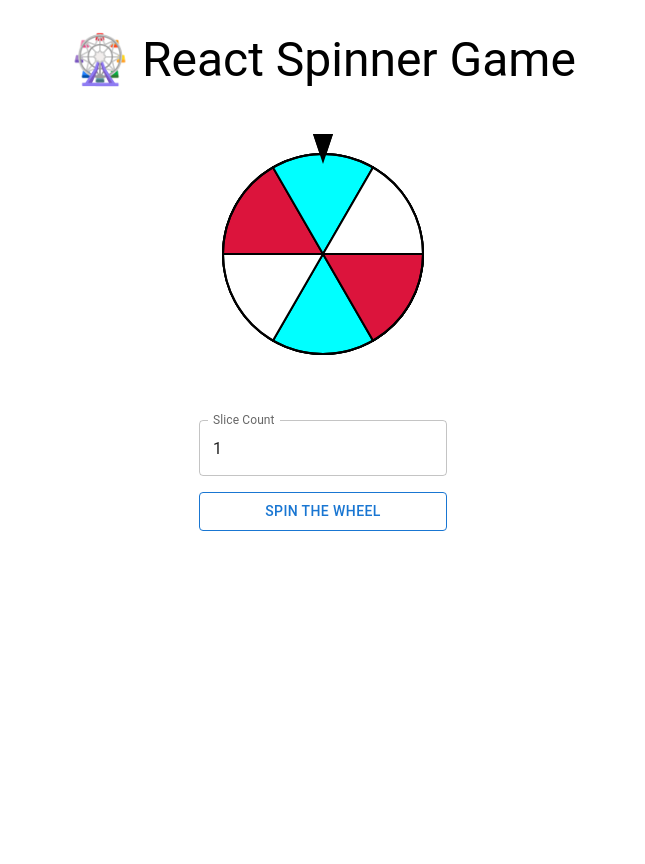
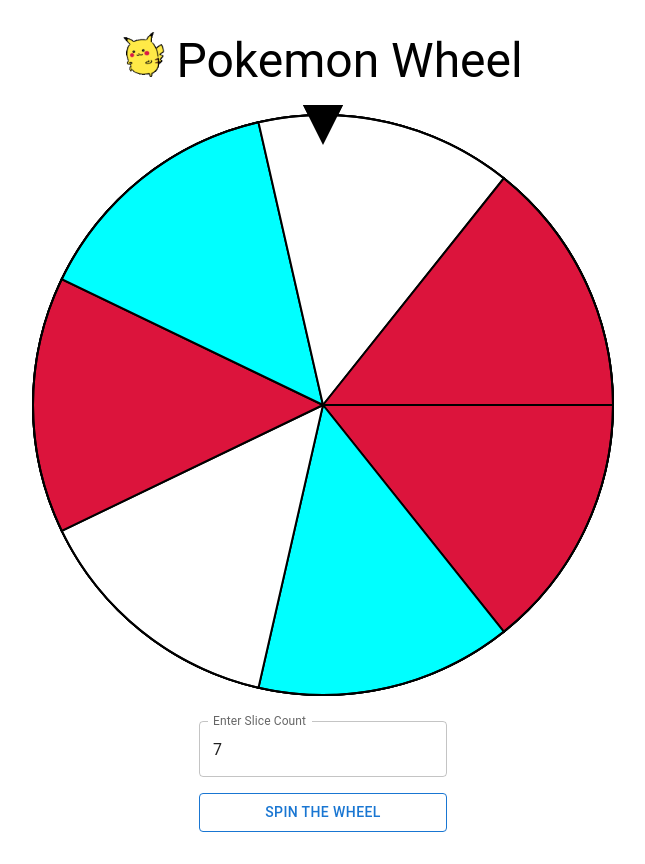
Before and after one commit to KeviCole/Pokemon-Wheel, a React (Create React App) app: page / in a window 1280 px wide. Shown: the whole page, without its empty margins (317-962 px from the left). Before the commit the page ends 800 px from the top, so only its background shows below. Built offline with nearby package versions, Linux system fonts and the light colour scheme.

Commit message:
Added pikachu and Slice Count

```diff
--- a/src/Components/layout.jsx
+++ b/src/Components/layout.jsx
@@ -1,8 +1,12 @@
 import { Grid, Typography, Stack } from '@mui/material';
 import Wheel from './wheel';
+import image from '../Images/pikachubby.gif'
 
 export const Layout = ({ children }) => <Grid p={4} textAlign='center'>
-  <Typography variant='h3'>🎡 React Spinner Game</Typography>
+  <Typography variant='h3'>
+    <img src={image} alt='Pikachu' style={{ height: 45 }}/>
+    &nbsp;Pokemon Wheel
+  </Typography>
   <Stack
     pt={2}
     display='flex'
--- a/src/Components/wheel.jsx
+++ b/src/Components/wheel.jsx
@@ -7,37 +7,26 @@
 const Wheel = () => {
   const canvasRef = useRef(null)
   const [selected, setSelected] = useState(null)
+  const [value, setValue] = useState(7)
 
   const spin = () => {
     const index = Math.floor(Math.random() * items.length)
     setSelected(items[index])
   }
 
-  const slices = (ctx, curr, next, index) => {
-    ctx.beginPath()
-    ctx.moveTo(150, 150)
-    ctx.arc(150, 150, 100, curr, next)
-    ctx.closePath()
-    ctx.fillStyle = colors[index]
-    ctx.fill()
-    ctx.strokeStyle = 'black'
-    ctx.lineWidth = 2
-    ctx.stroke()
-  }
-
   const outline = (ctx) => {
     ctx.beginPath()
-    ctx.arc(150,150,100, 0, 2 * Math.PI)
+    ctx.arc(300,300,290, 0, 2 * Math.PI)
     ctx.stroke()
     ctx.closePath()
   }
 
   const arrow = (ctx) => {
     ctx.beginPath()
-    ctx.moveTo(150, 60)
-    ctx.lineTo(140, 30)
-    ctx.lineTo(160, 30)
-    ctx.lineTo(150,60)
+    ctx.moveTo(300, 40)
+    ctx.lineTo(280, 0)
+    ctx.lineTo(320, 0)
+    ctx.lineTo(300, 40)
     ctx.fillStyle = 'black'
     ctx.fill()
     ctx.closePath()
@@ -46,31 +35,44 @@
   useEffect(() => {
     const canvas = canvasRef.current
     const ctx = canvas.getContext('2d')
-    let loop = 6
+    let loop = value
     let index = 0
     const sliceAngle = 2 * Math.PI / loop
     let curr = 0
     let next = sliceAngle
 
     while (curr < 2 * Math.PI) {
-        slices(ctx, curr, next, index)
+        ctx.beginPath()
+        ctx.moveTo(300, 300)
+        ctx.arc(300, 300, 290, curr, next)
+        ctx.closePath()
+        ctx.fillStyle = colors[index]
+        ctx.fill()
+        ctx.strokeStyle = 'black'
+        ctx.lineWidth = 2
+        ctx.stroke()
         curr = next
         next += sliceAngle
         index === colors.length-1 ? index = 0 : index++
     }
     outline(ctx)
     arrow(ctx)
-  }, [])
+  }, [value])
 
   return <>
   <Stack pt={2} spacing={2}>
-    <TextField label='Slice Count' type='number' defaultValue={1}/>
+    <TextField
+        label='Enter Slice Count'
+        type='number'
+        value={value}
+        onChange={(e) => setValue(parseFloat(e.target.value))}
+    />
     <Button sx={{ border: 1 }} onClick={spin}>
       Spin the Wheel
     </Button>
     {selected && <p style={{ pt: 3 }}>🎉 You got: {selected}</p>}
   </Stack>
-  <canvas ref={canvasRef} width={300} height={300}>
+  <canvas ref={canvasRef} width={600} height={600}>
     Tree
   </canvas>
   </>
```
Also changed, not shown: src/Images/pikachu.png (added), src/Images/pikachubby.gif (added).
